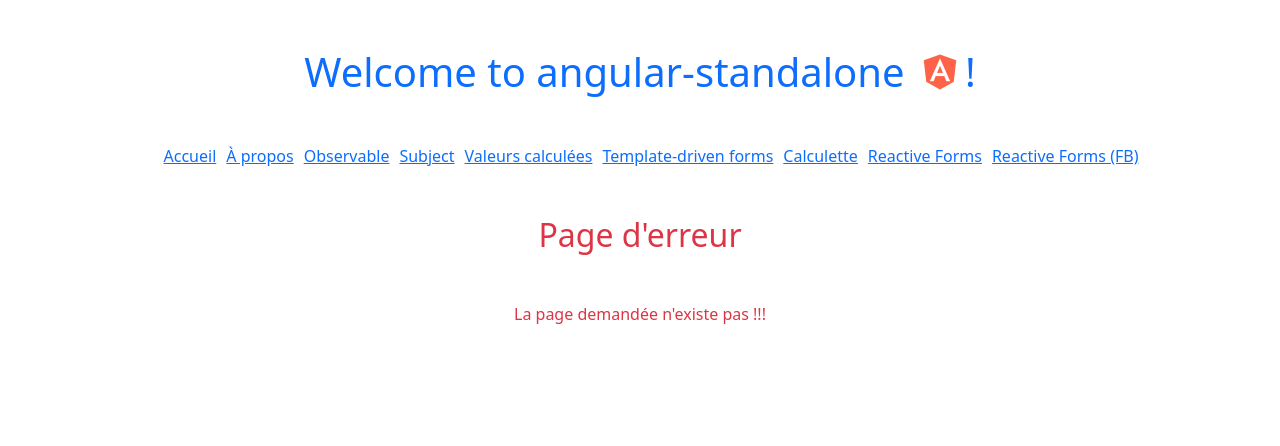
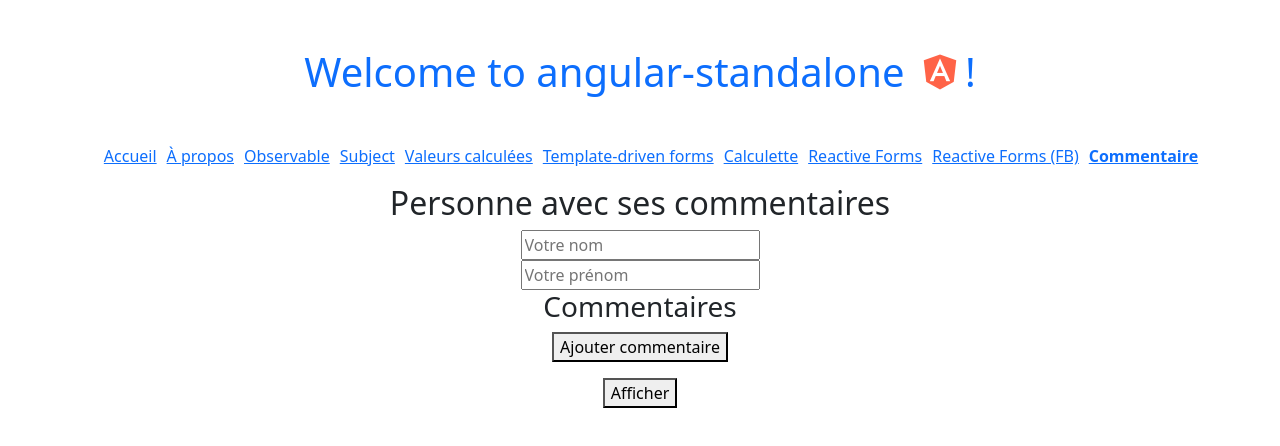
Before and after one commit to Achreftun/angular-standalone, an Angular app: page /comment in a window 1280 px wide. Before the commit this address led to /not-found. Shown: the top 446 px of the page. Built offline with nearby package versions, Linux system fonts and the light colour scheme.

Commit message:
Exercice : Reactive Forms

```diff
--- a/src/app/app.routes.ts
+++ b/src/app/app.routes.ts
@@ -13,6 +13,7 @@ import { FormulaireSimpleComponent } from './components/formulaire-simple/formul
 import { CalculetteComponent } from './components/calculette/calculette';
 import { FormulaireReactifComponent } from './components/formulaire-reactif/formulaire-reactif';
 import { FormulaireBuilderComponent } from './components/formulaire-builder/formulaire-builder';
+import { CommentComponent } from './components/comment/comment';
 
 // ici on définit les routes de nos composants
 export const routes: Routes = [
@@ -30,6 +31,7 @@ export const routes: Routes = [
     { path: 'formulaire', component: FormulaireSimpleComponent },
     { path: 'reactive', component: FormulaireReactifComponent },
     { path: 'builder', component: FormulaireBuilderComponent },
+    { path: 'comment', component: CommentComponent },
     // à placer en dernier
     // { path: '**', component: NotFoundComponent },
     { path: 'not-found', component: NotFoundComponent },
--- /dev/null
+++ b/src/app/components/comment/comment.html
@@ -0,0 +1,41 @@
+<h2>Personne avec ses commentaires</h2>
+<form (ngSubmit)="ajouterPersonne()" [formGroup]="personForm">
+    <div>
+        <input type="text" formControlName="nom" placeholder="Votre nom">
+    </div>
+    <div>
+        <input type="text" formControlName="prenom" placeholder="Votre prénom">
+    </div>
+    <div formArrayName="commentaires">
+        <h3>Commentaires</h3>
+        <div>
+            <button type="button" (click)="ajouterCommentaire()">
+                Ajouter commentaire
+            </button>
+        </div>
+        <ul>
+            @for (comment of commentaires.controls; track comment) {
+            <li [formGroupName]="$index">
+                <input type="text" formControlName="titre" placeholder="titre">
+                <input type="text" formControlName="contenu" placeholder="contenu">
+                <input type="text" formControlName="categorie" placeholder="categorie">
+            </li>
+            }
+        </ul>
+    </div>
+    <div>
+        <button>
+            Afficher
+        </button>
+    </div>
+</form>
+<ul>
+    @for (p of persons; track $index) {
+    <li>
+        {{ p.prenom }} {{ p.nom }}
+        @for(c of p.commentaires; track $index) {
+        {{ c.titre }} {{ c.contenu }} {{ c.categorie}}
+        }
+    </li>
+    }
+</ul>
--- /dev/null
+++ b/src/app/components/comment/comment.ts
@@ -0,0 +1,43 @@
+import { Component, inject } from '@angular/core';
+import { FormArray, FormBuilder, FormGroup, ReactiveFormsModule } from '@angular/forms';
+import { Person } from '../../models/person';
+
+@Component({
+  selector: 'app-comment',
+  imports: [ReactiveFormsModule],
+  templateUrl: './comment.html',
+  styleUrl: './comment.css',
+})
+export class CommentComponent {
+  persons: Person[] = []
+  personForm: FormGroup
+  fb = inject(FormBuilder)
+  constructor() {
+    this.personForm = this.fb.group({
+      nom: [],
+      prenom: [],
+      commentaires: this.fb.array([])
+    })
+  }
+  get nom() {
+    return this.personForm.get('nom')
+  }
+  get prenom() {
+    return this.personForm.get('prenom')
+  }
+  get commentaires() {
+    return this.personForm.get('commentaires') as FormArray
+  }
+  ajouterCommentaire() {
+    this.commentaires.push(this.fb.group({
+      titre: [],
+      categorie: [],
+      contenu: [],
+    }))
+  }
+  ajouterPersonne() {
+    this.persons.push(this.personForm.value)
+    this.personForm.reset()
+    this.commentaires.clear()
+  }
+}
--- a/src/app/components/menu/menu.html
+++ b/src/app/components/menu/menu.html
@@ -27,5 +27,8 @@
         <li routerLinkActive="active">
             <a routerLink="/builder">Reactive Forms (FB)</a>
         </li>
+        <li routerLinkActive="active">
+            <a routerLink="/comment">Commentaire</a>
+        </li>
     </ul>
 </nav>
--- /dev/null
+++ b/src/app/models/comment.ts
@@ -0,0 +1,5 @@
+export interface Comment {
+    titre?:string
+    contenu?:string
+    categorie?:string
+}
--- /dev/null
+++ b/src/app/models/person.ts
@@ -0,0 +1,7 @@
+import { Comment } from "./comment"
+
+export interface Person {
+    nom?: string
+    prenom?: string
+    commentaires?: Comment[]
+}
```
Also changed, not shown: src/app/components/comment/comment.css (added), 1 other file (tests, documents, lock files or other folders).
